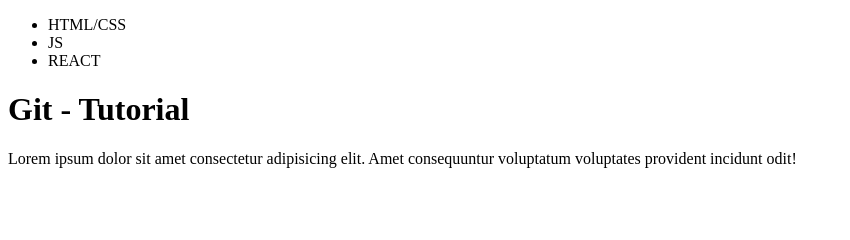
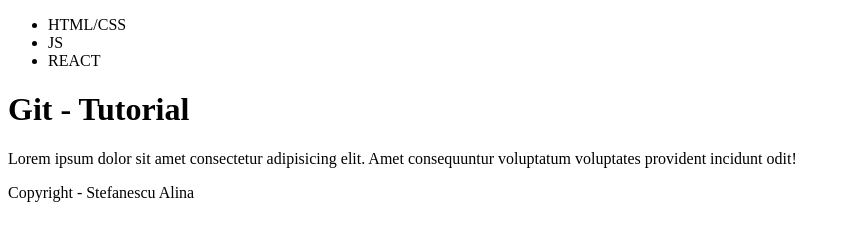
Before and after one commit to AlinaIoana7/Sedinta12-DEMO, a plain HTML site: page index.html in a window 1280 px wide. Shown: the whole page, without its empty margins (0-850 px from the left). Drawn offline with Linux system fonts and the light colour scheme.

Commit message:
Update index.html

```diff
--- a/index.html
+++ b/index.html
@@ -23,7 +23,7 @@
         <p>Lorem ipsum dolor sit amet consectetur adipisicing elit. Amet consequuntur voluptatum voluptates provident incidunt odit!</p>
     </main>
     <footer>
-        <!-- TODO: add content -->
+        <p>Copyright - Stefanescu Alina </p>
     </footer>
 </body>
 </html>
```
